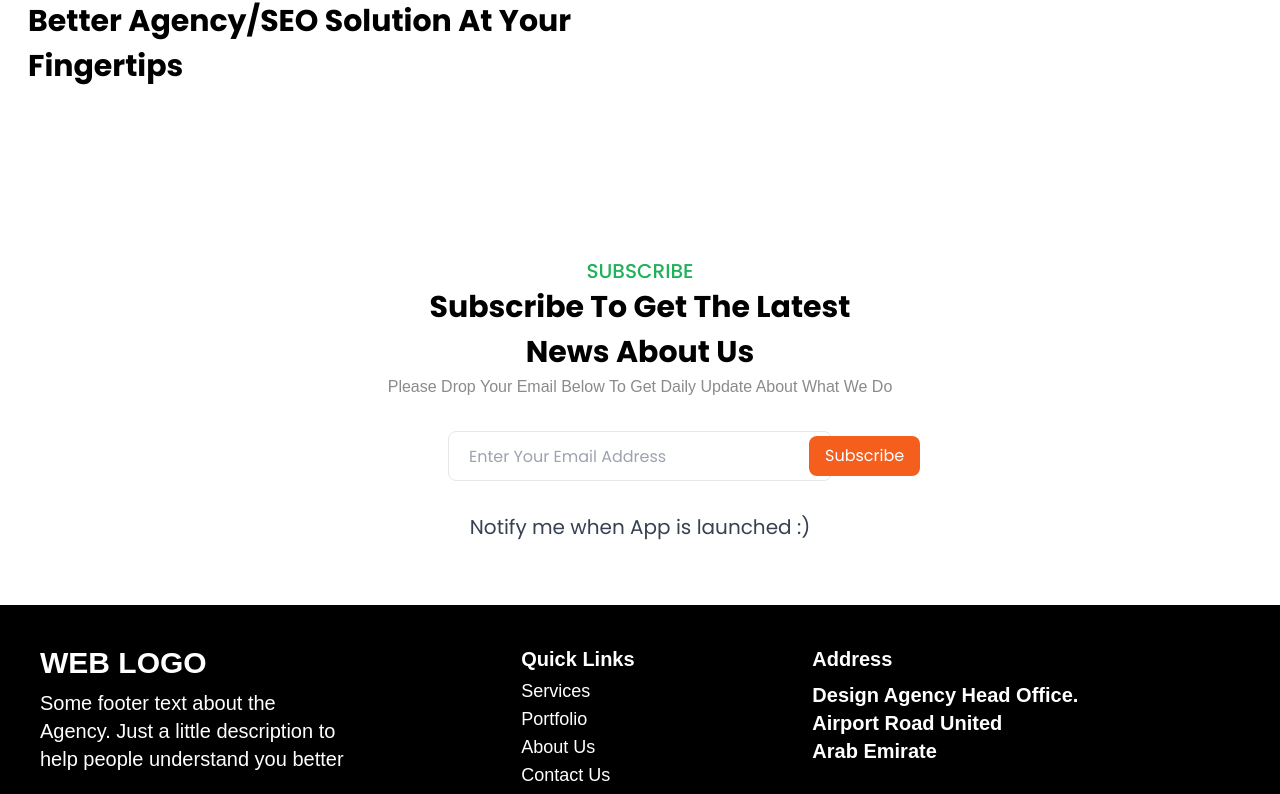
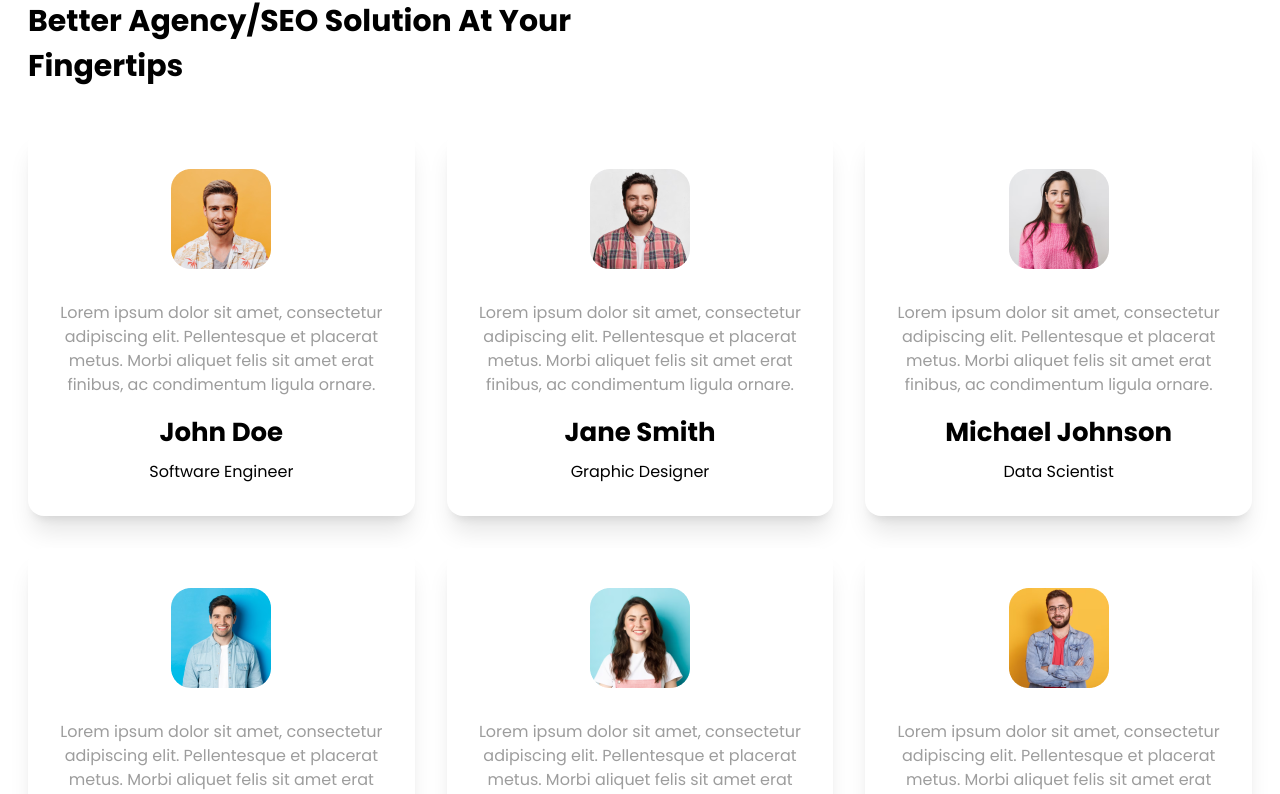
Before and after one commit to RashedAkash/design-agency, a Next.js app: page /testimonial in a window 1280 px wide. Shown: the part 473-1267 px from the top of the page. Built offline with nearby package versions, Linux system fonts and the light colour scheme.

Commit message:
test card create

```diff
--- a/src/components/Testimonial/Testimonial.jsx
+++ b/src/components/Testimonial/Testimonial.jsx
@@ -1,5 +1,6 @@
-import React from 'react';
+import { testimonialData } from '../../../public/TestimonialData';
 import SectionTitle from '../SectionTitle';
+import TestimonialCard from './TestimonialCard';
 
 const Testimonial = () => {
   return (
@@ -10,8 +11,10 @@ const Testimonial = () => {
           title="Testimonial List"
         />
       </div>
-      <div>
-
+      <div className=' grid grid-cols-1 md:grid-cols-2 lg:grid-cols-3 gap-8'>
+        {
+          testimonialData?.map(test=> <TestimonialCard key={test?.des} test={test} />)
+}
       </div>
     </div>
   );
--- a/src/components/Testimonial/TestimonialCard.jsx
+++ b/src/components/Testimonial/TestimonialCard.jsx
@@ -1,9 +1,21 @@
+import Image from 'next/image';
 import React from 'react';
 
-const TestimonialCard = () => {
+const TestimonialCard = ({test}) => {
   return (
     <div>
-
+      <div className="card  bg-white shadow-xl">
+        <figure className="px-10 pt-10">
+          <Image src={test?.img} alt="img" width={100} height={100} />
+        </figure>
+        <div className="card-body items-center text-center">
+          <p className=" text-[#9D9D9D]">{test?.des}</p>
+          <h1 className=' mt-2 text-[26px] font-semibold text-[#000]'>{test?.name }</h1>
+          <div className="card-actions">
+            <h4 className=' text-[#000]'>{test?.title }</h4>
+          </div>
+        </div>
+      </div>
     </div>
   );
 };
```
